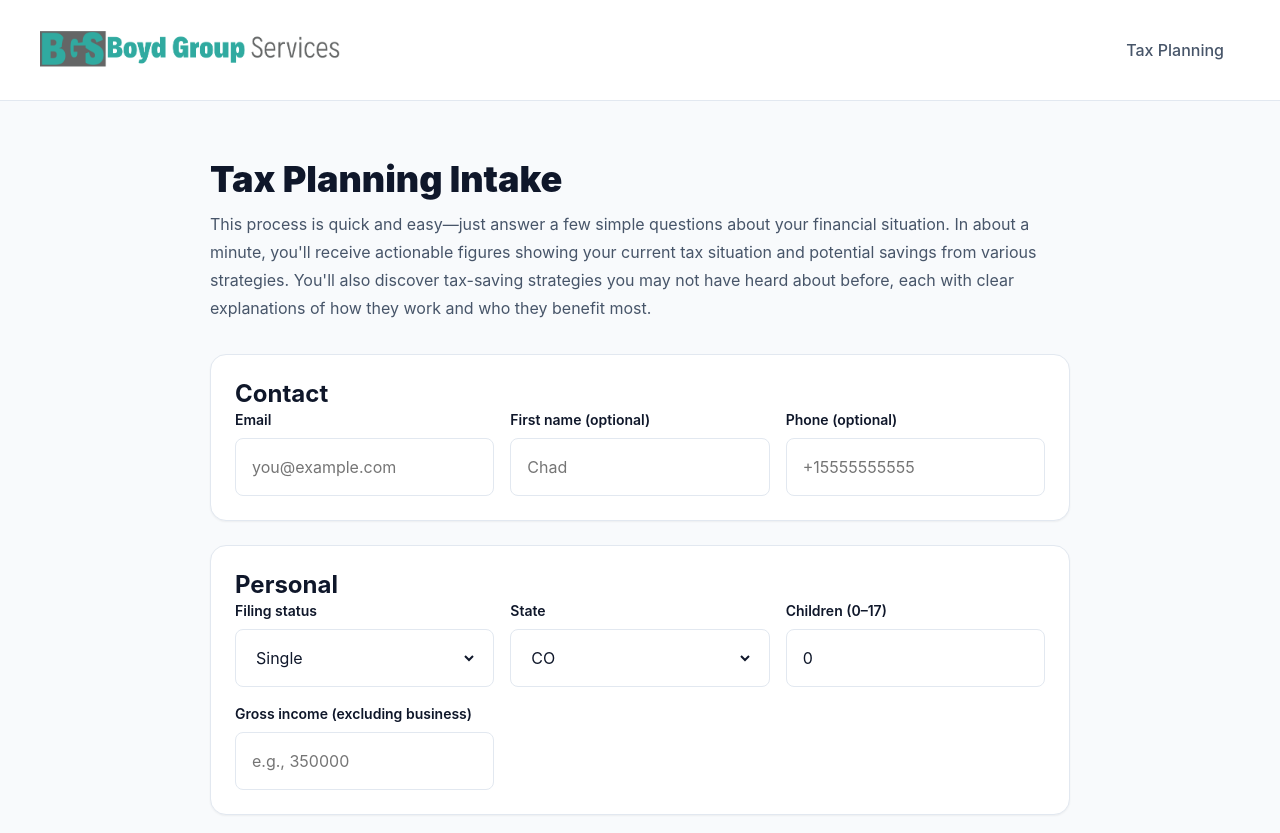
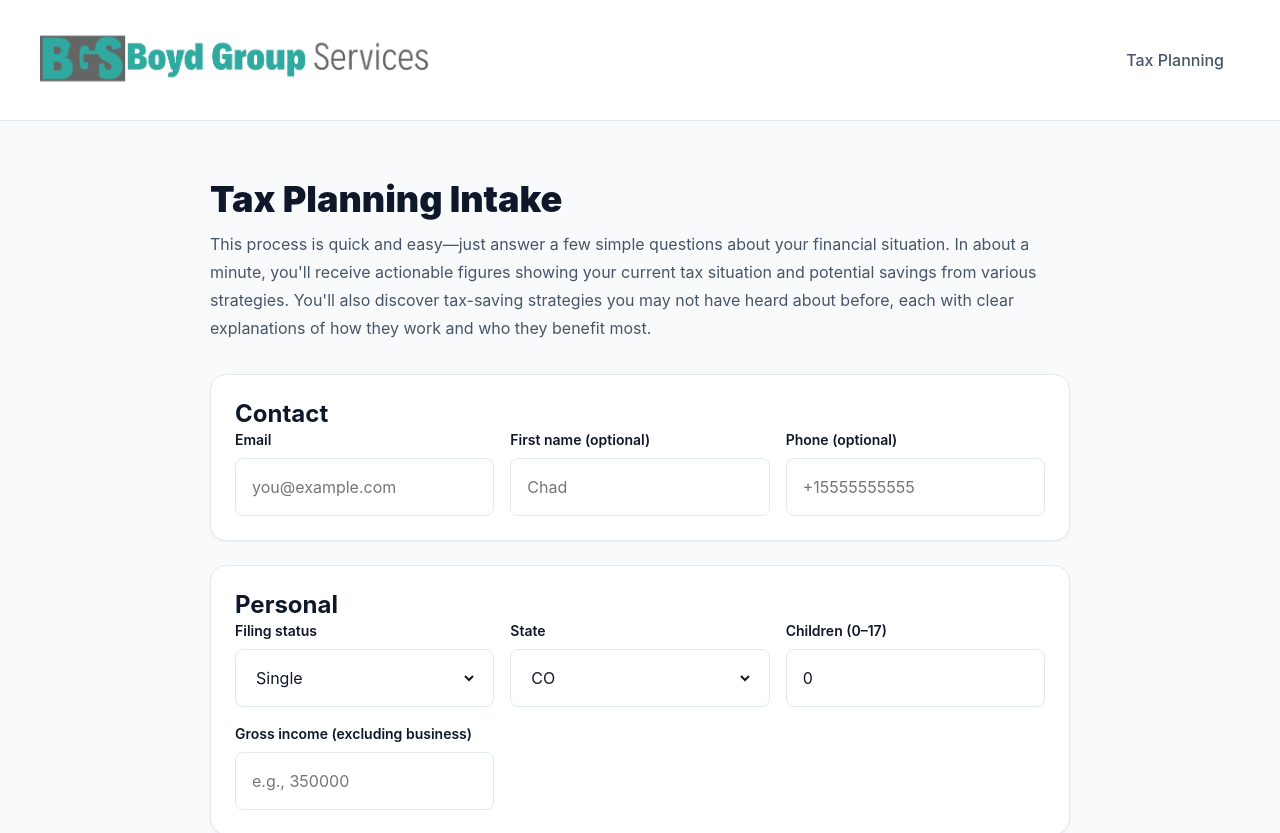
Before and after one commit to chad775/tax-planning-web-app, a Next.js app: page /intake in a window 1280 px wide. Shown: the top 833 px of the page. Built offline with nearby package versions, Linux system fonts and the light colour scheme.

Commit message:
Increase logo size by another 30%

```diff
--- a/src/app/components/Header.tsx
+++ b/src/app/components/Header.tsx
@@ -87,15 +87,15 @@ function LogoWithFallback() {
   }
 
   return (
-    <div style={{ position: "relative", height: "68px", width: "auto", minWidth: "203px" }}>
+    <div style={{ position: "relative", height: "88px", width: "auto", minWidth: "264px" }}>
       <img
         src={logoSrc}
         alt="Boyd Group Services"
         style={{
-          height: "68px",
+          height: "88px",
           width: "auto",
           objectFit: "contain" as const,
-          maxWidth: "338px",
+          maxWidth: "440px",
         }}
         onError={() => {
           setImgError(true);
```
